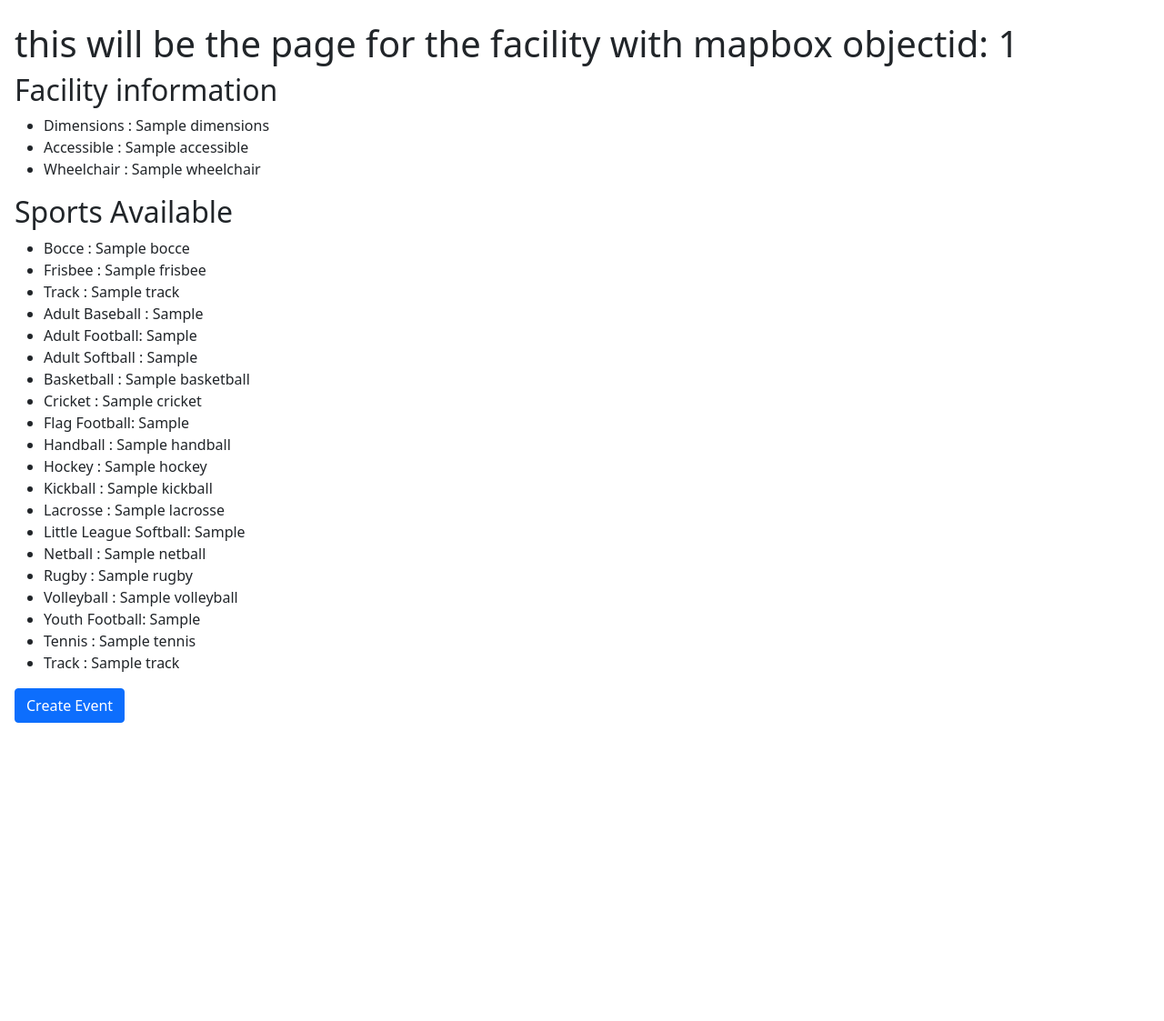
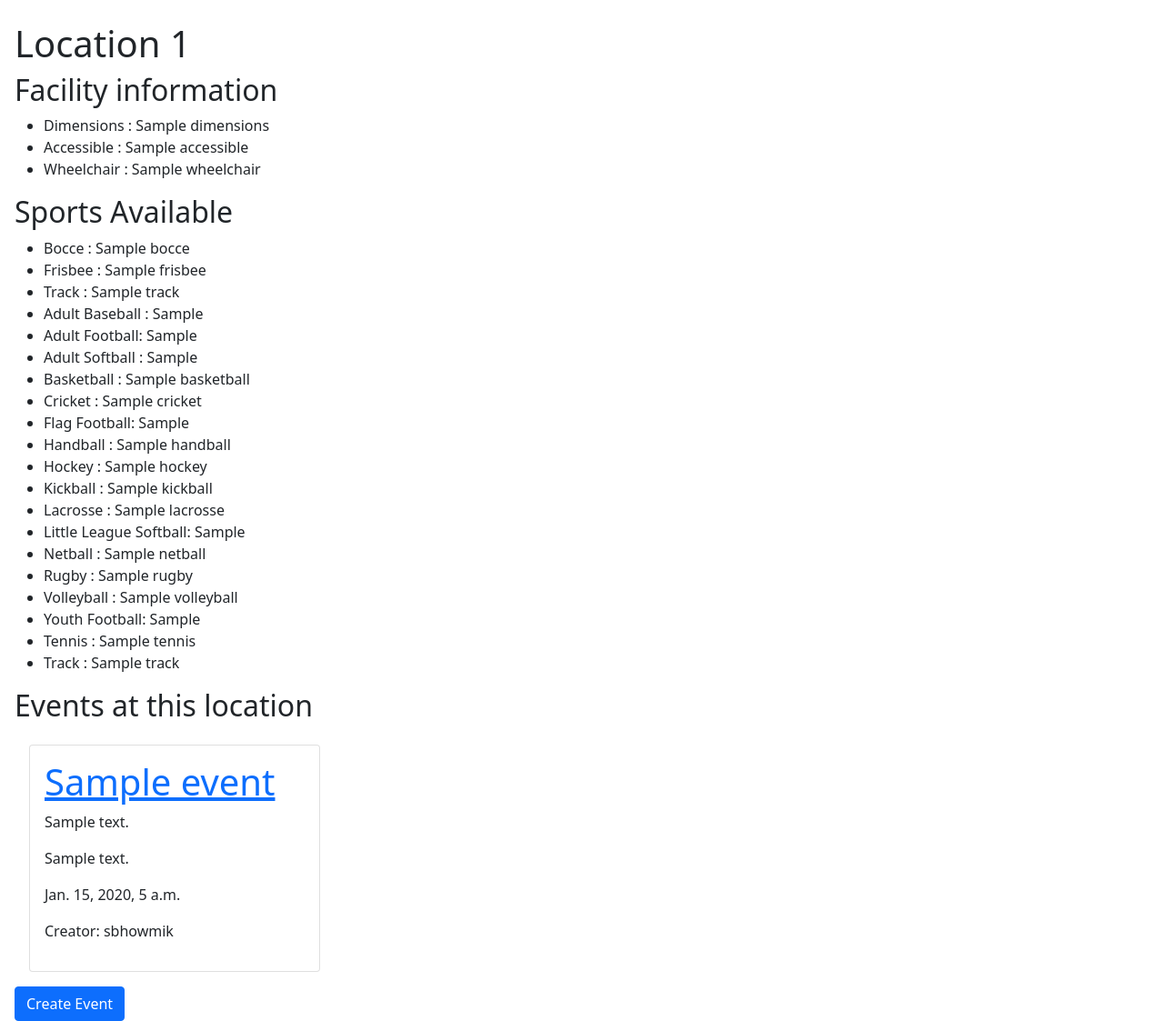
Before and after one commit to gcivil-nyu-org/Team_Team3_CS-GY-6063-Fall2021, a Django app: template templates/maps/facilities.html in a window 1280 px wide. Shown: the part 56-1179 px from the top of the page at 91% size. Before the commit the page ends 851 px from the top, so only its background shows below. Run offline with Django 3.2, Linux system fonts and the light colour scheme; data comes from the database, SQL or seed files in the repository; tables that the repository leaves empty hold one stand-in row (values such as "Sample post"); the template is opened without the code that fills it: values that come from a table or form of the project are taken from there, most other values are stand-ins (such as "Sample title", 1, 10 or a date in 2020).

Commit message:
add events to locations

```diff
--- a/facilities/views.py
+++ b/facilities/views.py
@@ -1,5 +1,7 @@
 from django.shortcuts import render
 from maps.facilities_data import read_facilities_data
+from events.models import Event
+
 import json
 # import ast
 
@@ -36,6 +38,7 @@ def show(request, id):
     wheelchair = currentFacility["wheelchair"]
     youthFootball = currentFacility["youth_foot"]
 
+    eventsAtLocation = Event.objects.filter(locationId = id);
     return render(
         request,
         "maps/facilities.html",
@@ -69,5 +72,6 @@ def show(request, id):
             "volleyball": volleyball,
             "wheelchair": wheelchair,
             "youthFootball": youthFootball,
+            "events": eventsAtLocation
         },
     )
--- a/templates/maps/facilities.html
+++ b/templates/maps/facilities.html
@@ -6,7 +6,7 @@
 {% block content %}
 
 <div style="margin-left: 1rem">
-  <h1> this will be the page for the facility with mapbox objectid: {{ id }} </h1>
+  <h1> Location {{ id }} </h1>
   {% comment %} <div>Name : {{ name }}</div>
   <div>Description : {{ description }}</div> {% endcomment %}
 
@@ -43,6 +43,28 @@
       <li>Track : {{ track }}</li>
     <ul>
   </div>
+
+
+  <h2>Events at this location</h2>
+  <div style="display: flex; flex-direction:row; flex-wrap: wrap">
+    {% for event in events %}
+      <div class="card" style="width: 20rem; margin: 1rem">
+        <div class="card-body">
+        <h1>
+          <a href="{% url 'event-detail' event.id %}">{{event.name}}</a>
+        </h1>
+        <p>{{event.description}}</p>
+        <p>{{event.address}}</p>
+        <p>{{event.date}}</p>
+        <p>Creator: {{event.owner}}</p>
+        </div>
+      </div>
+    {% endfor %}
+  </div>
+
+
+
   <a class="btn btn-primary" href="{% url 'add-event' id %}">Create Event</a>
+
 </div>
 {% endblock %}
```
Lines whose indentation alone changed are shown as unchanged.
